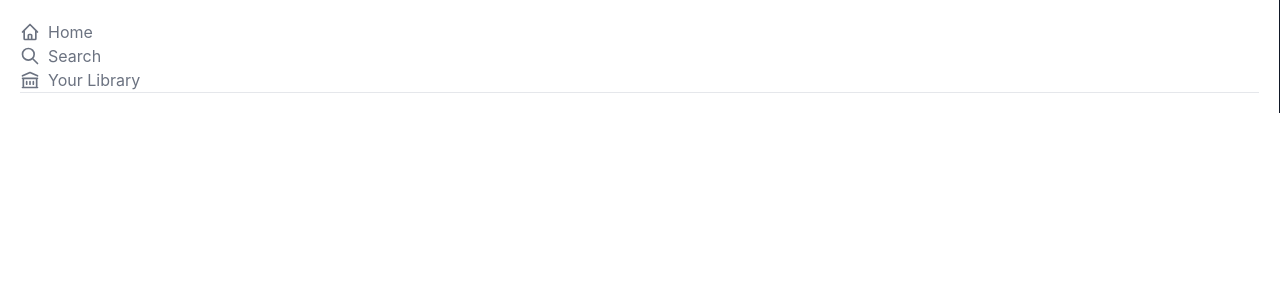
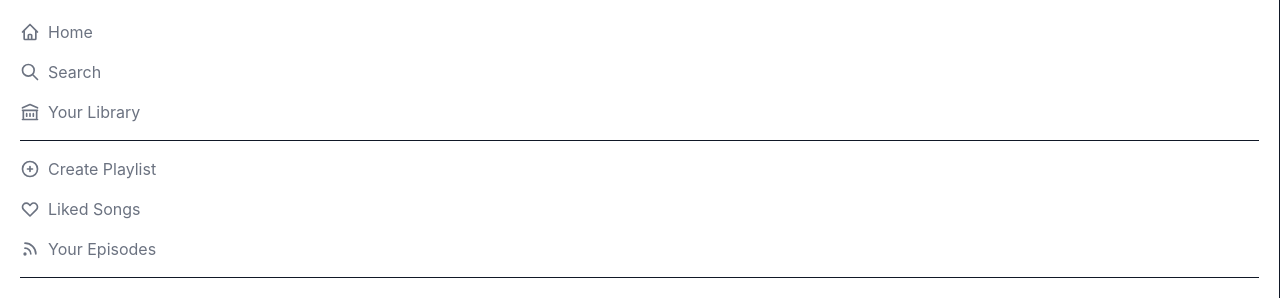
Before and after one commit to tylernevell/spotify-clone, a Next.js app: page / in a window 1280 px wide. Shown: the top 300 px of the page. Built offline with nearby package versions, Linux system fonts and the light colour scheme.

Commit message:
create navigation and sidebar buttons

```diff
--- /dev/null
+++ b/components/sidebar/sidebar-button.tsx
@@ -0,0 +1,15 @@
+interface SidebarButtonProps {
+  children: string | React.ReactNode;
+}
+
+const SidebarButton = (props: SidebarButtonProps) => {
+  const { children } = props;
+
+  return (
+    <button className="flex items-center space-x-2 hover:text-white">
+      {children}
+    </button>
+  );
+};
+
+export { SidebarButton };
--- /dev/null
+++ b/components/sidebar/sidebar-navigation.tsx
@@ -0,0 +1,44 @@
+import {
+  HomeIcon,
+  SearchIcon,
+  LibraryIcon,
+  PlusCircleIcon,
+  HeartIcon,
+  RssIcon,
+} from '@heroicons/react/outline';
+import { SidebarButton } from './sidebar-button';
+
+const SidebarNavigation = () => {
+  return (
+    <section className="space-y-4">
+      <SidebarButton>
+        <HomeIcon className="h-5 w-5" />
+        <p>Home</p>
+      </SidebarButton>
+      <SidebarButton>
+        <SearchIcon className="h-5 w-5" />
+        <p>Search</p>
+      </SidebarButton>
+      <SidebarButton>
+        <LibraryIcon className="h-5 w-5" />
+        <p>Your Library</p>
+      </SidebarButton>
+      <hr className="border-t-[0.1px] border-gray-900" />
+      <SidebarButton>
+        <PlusCircleIcon className="h-5 w-5" />
+        <p>Create Playlist</p>
+      </SidebarButton>
+      <SidebarButton>
+        <HeartIcon className="h-5 w-5" />
+        <p>Liked Songs</p>
+      </SidebarButton>
+      <SidebarButton>
+        <RssIcon className="h-5 w-5" />
+        <p>Your Episodes</p>
+      </SidebarButton>
+      <hr className="border-t-[0.1px] border-gray-900" />
+    </section>
+  );
+};
+
+export { SidebarNavigation };
--- /dev/null
+++ b/components/sidebar/sidebar-playlists.tsx
@@ -0,0 +1,5 @@
+const SidebarPlaylists = () => {
+  return <></>;
+};
+
+export { SidebarPlaylists };
--- a/components/sidebar/sidebar.tsx
+++ b/components/sidebar/sidebar.tsx
@@ -3,27 +3,17 @@ import {
   SearchIcon,
   LibraryIcon,
   PlusCircleIcon,
+  HeartIcon,
+  RssIcon,
 } from '@heroicons/react/outline';
+import { SidebarButton } from './sidebar-button';
+import { SidebarNavigation } from './sidebar-navigation';
 
 const Sidebar = () => {
   return (
-    <section className="text-gray-500 p-5 border-r border-gray-900 ">
-      <div>
-        <button className="flex items-center space-x-2 hover:text-white">
-          <HomeIcon className="h-5 w-5" />
-          <p>Home</p>
-        </button>
-        <button className="flex items-center space-x-2 hover:text-white">
-          <SearchIcon className="h-5 w-5" />
-          <p>Search</p>
-        </button>
-        <button className="flex items-center space-x-2 hover:text-white">
-          <LibraryIcon className="h-5 w-5" />
-          <p>Your Library</p>
-        </button>
-        <hr className="border-t-[0.1px]" />
-      </div>
-    </section>
+    <aside className="text-gray-500 p-5 border-r border-gray-900 ">
+      <SidebarNavigation />
+    </aside>
   );
 };
 
```
